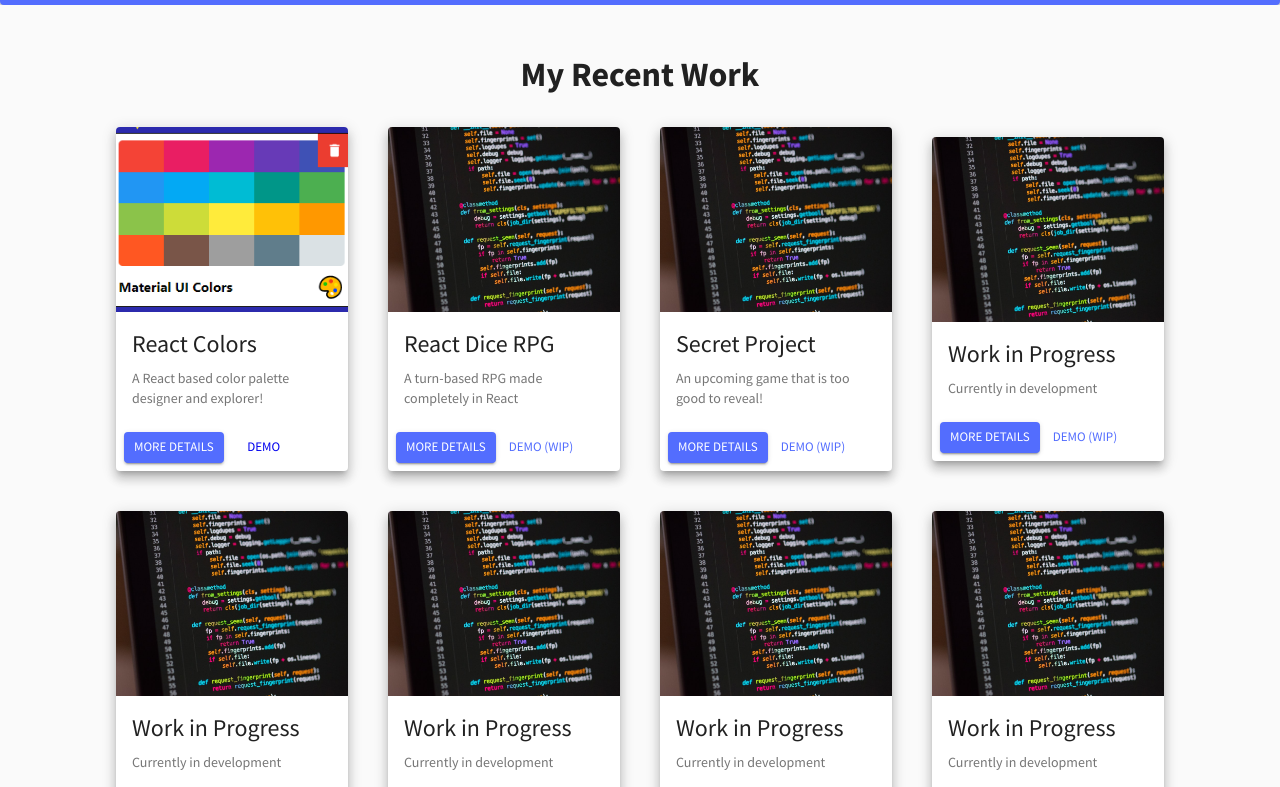
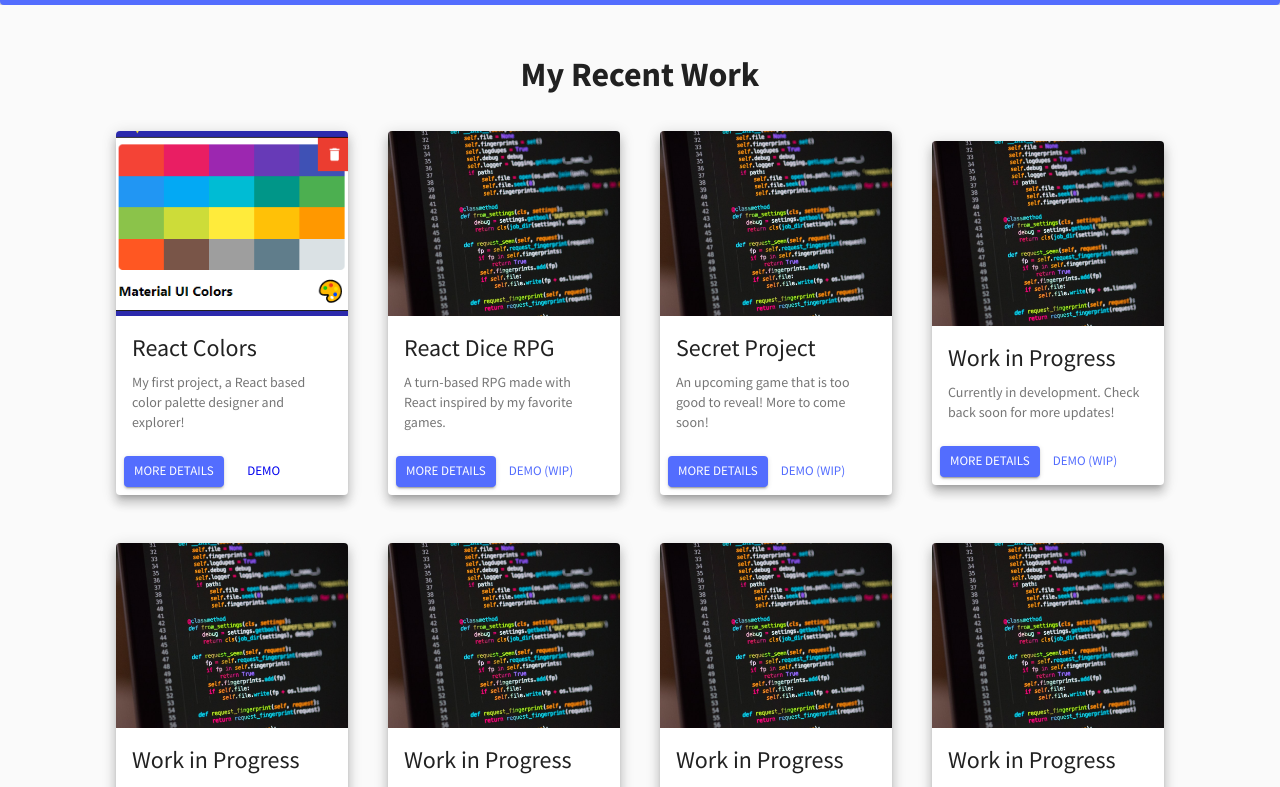
Before and after one commit to Ugikie/Portfolio, a React (Create React App) app: page / in a window 1280 px wide. Shown: the part 3820-4607 px from the top of the page. Built offline with nearby package versions, Linux system fonts and the light colour scheme.

Commit message:
Adjust spacing and make sure CNAME is copied each time the site is built

```diff
--- a/package.json
+++ b/package.json
@@ -22,10 +22,11 @@
   "scripts": {
     "start": "react-scripts start",
     "build": "react-scripts build",
-    "predeploy": "npm run build",
+    "predeploy": "npm run build && npm run copy",
     "deploy": "gh-pages -d build",
     "test": "react-scripts test",
-    "eject": "react-scripts eject"
+    "eject": "react-scripts eject",
+    "copy": "cp ./CNAME ./build/CNAME"
   },
   "eslintConfig": {
     "extends": [
--- a/src/components/Project.js
+++ b/src/components/Project.js
@@ -17,17 +17,17 @@ import codeIMG from '../code.jpg';
 const useStyles = makeStyles((theme) => ({
   root: {},
   card: {
-    margin: '1.75rem',
+    margin: '2rem 1.75rem',
     transition:
       'transform 300ms ease-in-out, color 100ms cubic-bezier(0.4, 0, 0.2, 1) 0ms, background-color 300ms cubic-bezier(0.4, 0, 0.2, 1) 0ms',
     [theme.breakpoints.down('lg')]: {
-      margin: '1.25rem',
+      margin: '1.5rem 1.25rem',
     },
     [theme.breakpoints.down('md')]: {
-      margin: '1rem',
+      margin: '1.25rem 1rem',
     },
     [theme.breakpoints.down('sm')]: {
-      margin: '0.5rem',
+      margin: '1rem 0.5rem',
     },
   },
   cardGrow: {
--- a/src/projectsData.js
+++ b/src/projectsData.js
@@ -5,7 +5,8 @@ const projectsData = [
   {
     id: 0,
     name: 'React Colors',
-    description: 'A React based color palette designer and explorer!',
+    description:
+      'My first project, a React based color palette designer and explorer! ',
     descriptionFull:
       'My first large project built entirely in React is this color palette designer and explorer that I could not think of a creative name for. With this app, you are able to create your own unique palettes and explore the variants of colors inside of them. There are many intricate features to the app that I encourage you to explore!',
     demoURL: 'https://ugikie.github.io/react-colors/',
@@ -15,52 +16,60 @@ const projectsData = [
   {
     id: 1,
     name: 'React Dice RPG',
-    description: 'A turn-based RPG made completely in React',
+    description:
+      'A turn-based RPG made with React inspired by my favorite games.',
     descriptionFull:
       'A fantasy RPG built with React and Material UI that features many in depth systems such as inventory items, character progression, item crafting, ability enhancement, skill trees, masteries, and a massive campaign to keep you going through it all. This is project is still in active development.',
   },
   {
     id: 2,
     name: 'Secret Project',
-    description: 'An upcoming game that is too good to reveal!',
+    description:
+      'An upcoming game that is too good to reveal! More to come soon!',
     descriptionFull:
       'Another game built with React that brings together many of the common things that people enjoy today. This game will be released soon as it is pretty straightforward and is catered to more than just RPG lovers. Even your mom could play it! Please feel free to contact me if you would like to know more about it!',
   },
   {
     id: 3,
     name: 'Work in Progress',
-    description: 'Currently in development',
-    descriptionFull: 'Currently in development',
+    description: 'Currently in development. Check back soon for more updates!',
+    descriptionFull:
+      'Currently in development. Check back soon for more updates!',
   },
   {
     id: 4,
     name: 'Work in Progress',
-    description: 'Currently in development',
-    descriptionFull: 'Currently in development',
+    description: 'Currently in development. Check back soon for more updates!',
+    descriptionFull:
+      'Currently in development. Check back soon for more updates!',
   },
   {
     id: 5,
     name: 'Work in Progress',
-    description: 'Currently in development',
-    descriptionFull: 'Currently in development',
+    description: 'Currently in development. Check back soon for more updates!',
+    descriptionFull:
+      'Currently in development. Check back soon for more updates!',
   },
   {
     id: 6,
     name: 'Work in Progress',
-    description: 'Currently in development',
-    descriptionFull: 'Currently in development',
+    description: 'Currently in development. Check back soon for more updates!',
+    descriptionFull:
+      'Currently in development. Check back soon for more updates!',
   },
   {
     id: 7,
     name: 'Work in Progress',
-    description: 'Currently in development',
-    descriptionFull: 'Currently in development',
+    description: 'Currently in development. Check back soon for more updates!',
+    descriptionFull:
+      'Currently in development. Check back soon for more updates!',
   },
   {
     id: 8,
     name: 'Work in Progress',
-    description: 'Currently in development',
-    descriptionFull: 'Currently in development',
+    description: 'Currently in development. Check back soon for more updates!',
+    descriptionFull:
+      'Currently in development. Check back soon for more updates!',
   },
 ];
 
```
Also changed, not shown: 1 other file (tests, documents, lock files or other folders).
